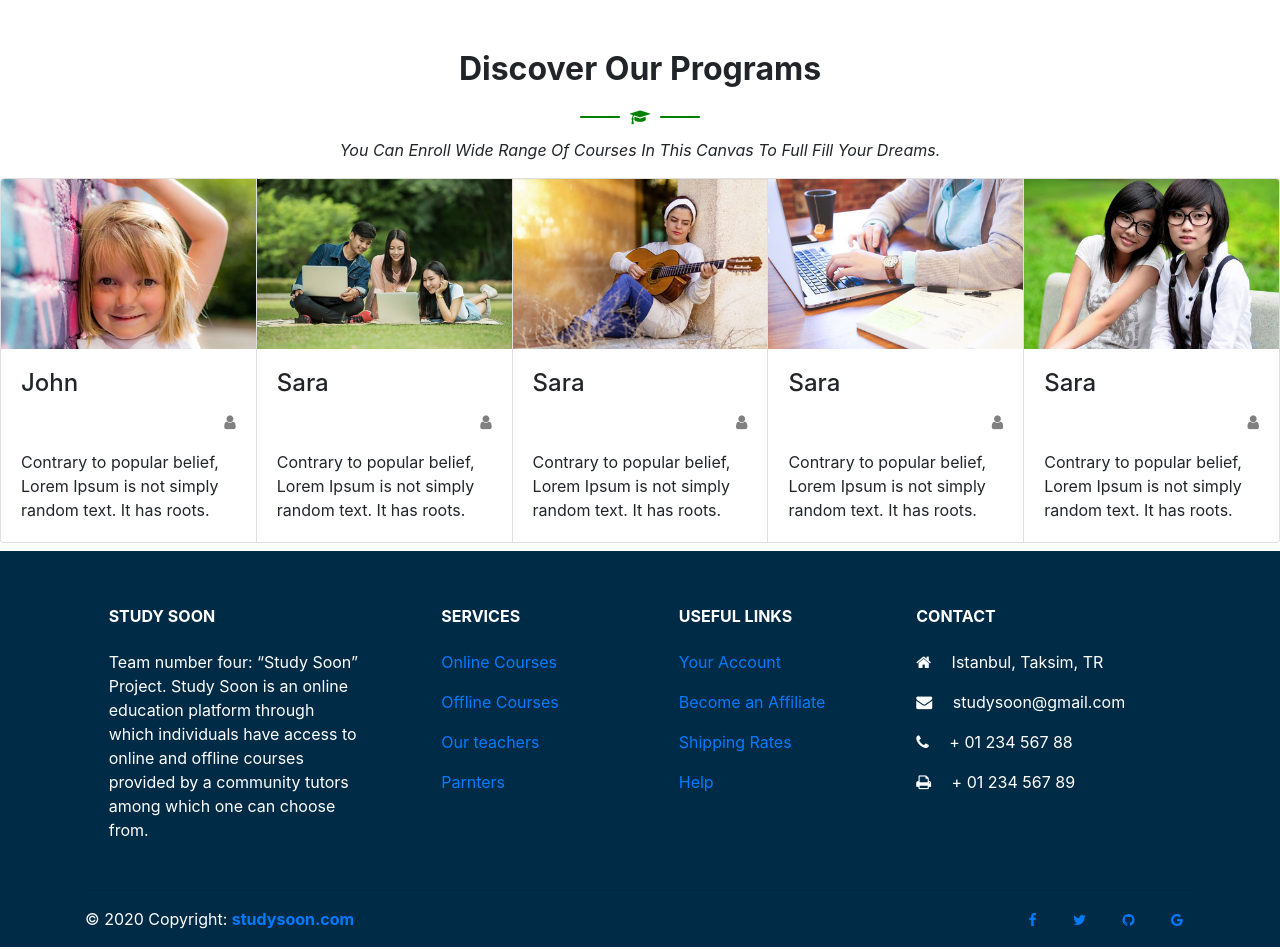
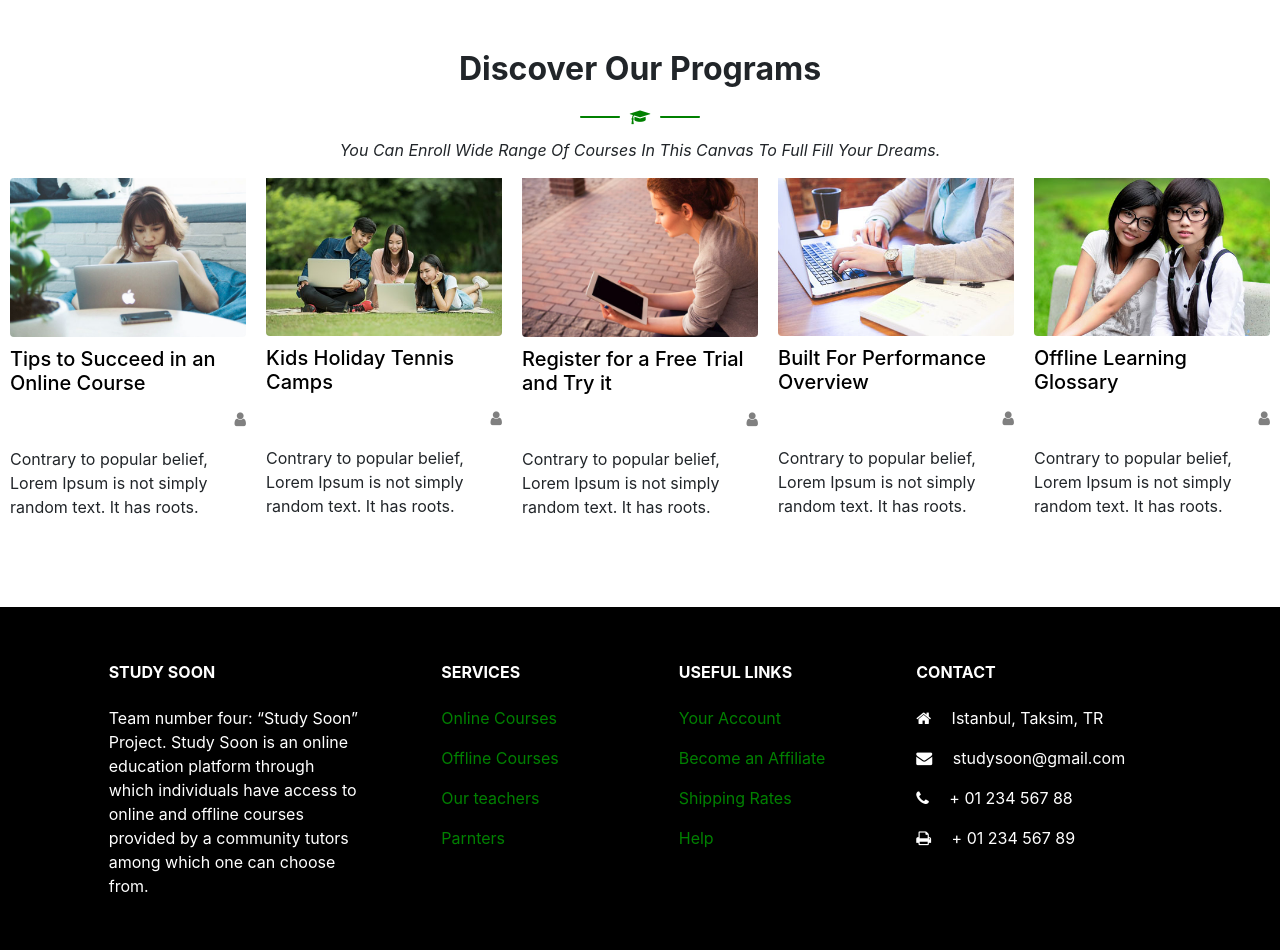
Before and after one commit to naderalfakesh/studySoon, a plain HTML site: page programs.html in a window 1280 px wide. Shown: the top 950 px of the page. Drawn offline with nearby package versions, Linux system fonts and the light colour scheme.

Commit message:
Third Commit .. Adding some code to Programs Section

```diff
--- a/programs.html
+++ b/programs.html
@@ -23,7 +23,7 @@
           -->
     <!--Section: Group of Programs cards-->
 
-    <section id="programs_title" class="wrapper">
+    <section id="programs_title">
       <h2>Discover Our Programs</h2>
       <div id="edu">
         <hr>
@@ -33,7 +33,7 @@
       <p>You Can Enroll Wide Range Of Courses In This Canvas To Full Fill Your Dreams.</p>
     </section>
 
-    <section class="">
+    <section class="programs">
     <!--Grid row-->
     <div class="row">
 
@@ -43,12 +43,12 @@
         <!--Card group-->
         <div class="card-group">
 
-          <!--Card-->
+          <!--Card 1-->
           <div class="card card-personal mb-2">
 
             <!--Card image-->
             <div class="view">
-              <img class="card-img-top" src="img/instagram-5-image.jpg" alt="Card image cap">
+              <img class="card-img-top" src="img/courses/08.jpg" alt="Card image cap">
               <a href="#!">
                 <div class="mask rgba-white-slight"></div>
               </a>
@@ -58,20 +58,20 @@
             <!--Card content-->
             <div class="card-body">
               <!--Title-->
-              <a>
-                <h4 class="card-title">John</h4>
+              <a href="#">
+                <h5 class="card-title">Tips to Succeed in an Online Course</h5>
               </a>
               <p style="text-align: right; color: gray;"><i class="fa fa-user" ></i></p>
               <!--Text-->
-              <p class="card-text">Contrary to popular belief, Lorem Ipsum is not simply random text. It has roots.</p>
+              <p class="card-text myCardText">Contrary to popular belief, Lorem Ipsum is not simply random text. It has roots.</p>
 
             </div>
             <!--Card content-->
 
           </div>
-          <!--Card-->
+          <!--End Card 1-->
 
-          <!--Card-->
+          <!--Card 2-->
           <div class="card card-personal mb-2">
 
             <!--Card image-->
@@ -86,24 +86,24 @@
             <!--Card content-->
             <div class="card-body">
               <!--Title-->
-              <a>
-                <h4 class="card-title">Sara</h4>
+              <a href="#">
+                <h5 class="card-title">Kids Holiday Tennis Camps</h5>
               </a>
               <p style="text-align: right; color: gray;"><i class="fa fa-user" ></i></p>
               <!--Text-->
-              <p class="card-text">Contrary to popular belief, Lorem Ipsum is not simply random text. It has roots.</p>
+              <p class="card-text myCardText">Contrary to popular belief, Lorem Ipsum is not simply random text. It has roots.</p>
             </div>
             <!--Card content-->
 
           </div>
-          <!--Card-->
+          <!--End Card 2-->
 
-          <!--Card-->
+          <!--Card 3-->
           <div class="card card-personal mb-2">
 
             <!--Card image-->
             <div class="view">
-              <img class="card-img-top" src="img/instagram-2-image.jpg" alt="Card image cap">
+              <img class="card-img-top" src="img/courses/07.jpg" alt="Card image cap">
               <a href="#!">
                 <div class="mask rgba-white-slight"></div>
               </a>
@@ -113,19 +113,19 @@
             <!--Card content-->
             <div class="card-body">
               <!--Title-->
-              <a>
-                <h4 class="card-title">Sara</h4>
+              <a href="#">
+                <h5 class="card-title">Register for a Free Trial and Try it</h5>
               </a>
               <p style="text-align: right; color: gray;"><i class="fa fa-user" ></i></p>
 
               <!--Text-->
-              <p class="card-text">Contrary to popular belief, Lorem Ipsum is not simply random text. It has roots.</p>
+              <p class="card-text myCardText">Contrary to popular belief, Lorem Ipsum is not simply random text. It has roots.</p>
             </div>
             <!--Card content-->
 
           </div>
-          <!--Card-->
-          <!--Card-->
+          <!--End Card 3-->
+          <!--Card 4-->
           <div class="card card-personal mb-2">
 
             <!--Card image-->
@@ -140,19 +140,19 @@
             <!--Card content-->
             <div class="card-body">
               <!--Title-->
-              <a>
-                <h4 class="card-title">Sara</h4>
+              <a href="#">
+                <h5 class="card-title">Built For Performance Overview</h5>
               </a>
               <p style="text-align: right; color: gray;"><i class="fa fa-user" ></i></p>
 
               <!--Text-->
-              <p class="card-text">Contrary to popular belief, Lorem Ipsum is not simply random text. It has roots.</p>
+              <p class="card-text myCardText">Contrary to popular belief, Lorem Ipsum is not simply random text. It has roots.</p>
             </div>
             <!--Card content-->
 
           </div>
-          <!--Card-->
-          <!--Card-->
+          <!--End Card 4-->
+          <!--Card 5-->
           <div class="card card-personal mb-2">
 
             <!--Card image-->
@@ -167,18 +167,18 @@
             <!--Card content-->
             <div class="card-body">
               <!--Title-->
-              <a>
-                <h4 class="card-title">Sara</h4>
+              <a href="#">
+                <h5 class="card-title">Offline Learning Glossary</h5>
               </a>
               <p style="text-align: right; color: gray;"><i class="fa fa-user" ></i></p>
 
               <!--Text-->
-              <p class="card-text">Contrary to popular belief, Lorem Ipsum is not simply random text. It has roots.</p>
+              <p class="card-text myCardText">Contrary to popular belief, Lorem Ipsum is not simply random text. It has roots.</p>
             </div>
             <!--Card content-->
 
           </div>
-          <!--Card-->
+          <!--End Card 5-->
         </div>
         <!--Card group-->
 
--- a/style.css
+++ b/style.css
@@ -28,13 +28,13 @@
 
 @media  (max-width: 900px){
     #programs_title h2 {
-        font-size: 1em;
+        text-align: center;
         margin: 0px auto;
     }
 }
 @media  only screen and (max-width: 500px){
-    .container h1 {
-        font-size: 0.5em;
+    .container h2 {
+        text-align: center;
         margin: 0px auto;
     }
 }
@@ -51,7 +51,7 @@
 }
 @media  only screen and (max-width: 500px){
     #programs_title p  {
-        font-size: x-small
+        font-size: large;
     }
 }
 
@@ -70,7 +70,56 @@
     margin: 20px 10px 20px 10px;
 }
 
+/* Programs Section */
+.programs a {
+    color: black;
+}
+.programs a:hover {
+    color: green;
+    text-decoration-line: none;
+}
+.programs div {
+    border: 0;
+    padding: 0px 5px;
+}
+.programs img {
+    border-radius: 4px;
+    margin-bottom: 10px
+}
+@media  (max-width: 900px){
+    .programs h5 {
+        font-size: small;
+    }
+}
+@media  only screen and (max-width: 500px){
+    .programs h5 {
+        font-size: x-large;
+    }
+}
+@media  (max-width: 900px){
+    .programs p {
+        font-size: small;
+    }
+}
+@media  only screen and (max-width: 500px){
+    .programs p {
+        font-size: larger;
+    }
+}
+
+.myCardText{
+    padding-bottom: 80px;
+}
+
 footer {
-    background-color: #002b46;
+    background-color: black;
     color: white;
 }
+footer a {
+    color: green;
+}
+
+footer a:hover {
+    color: gray;
+    text-decoration-line: none;
+}
```
